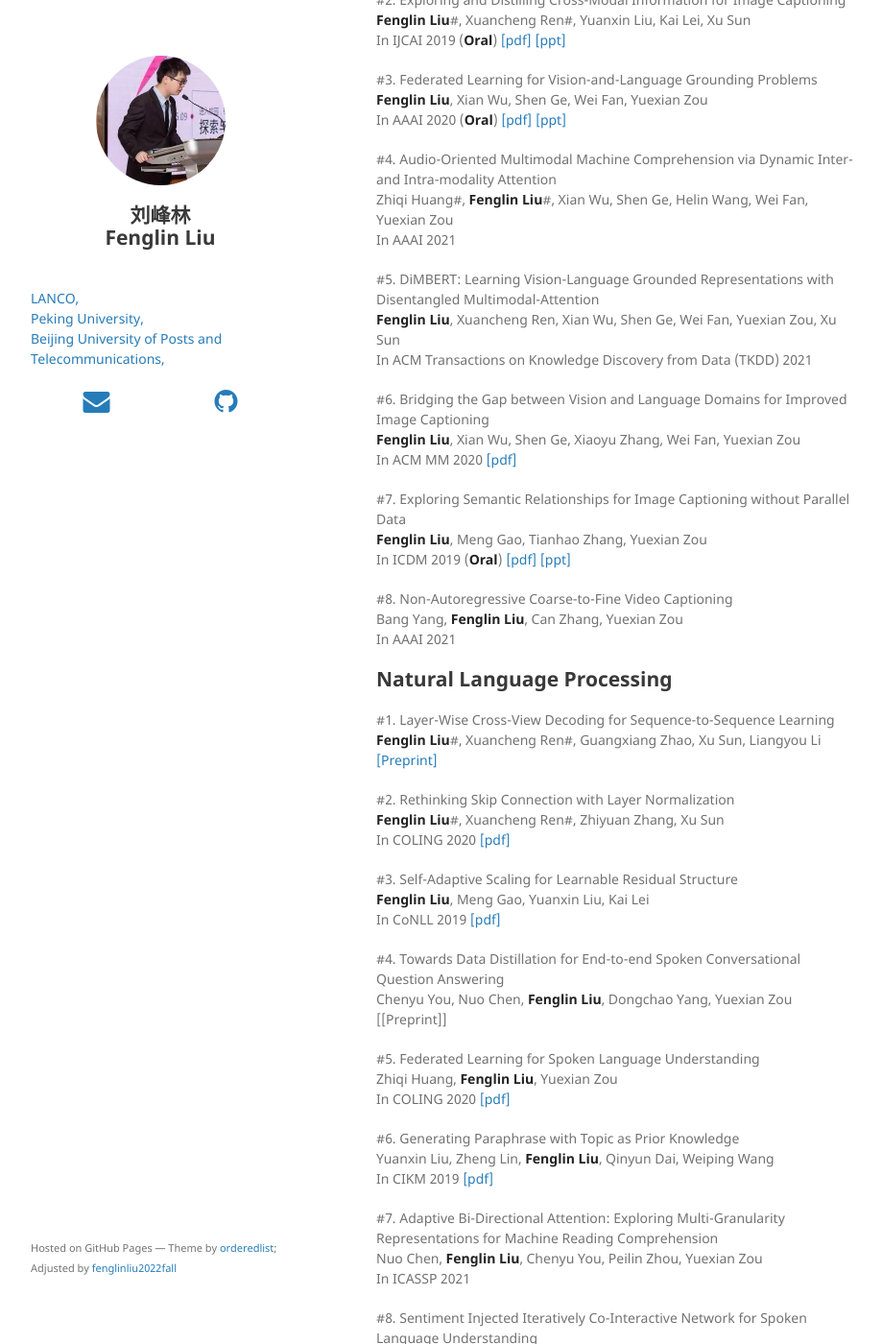
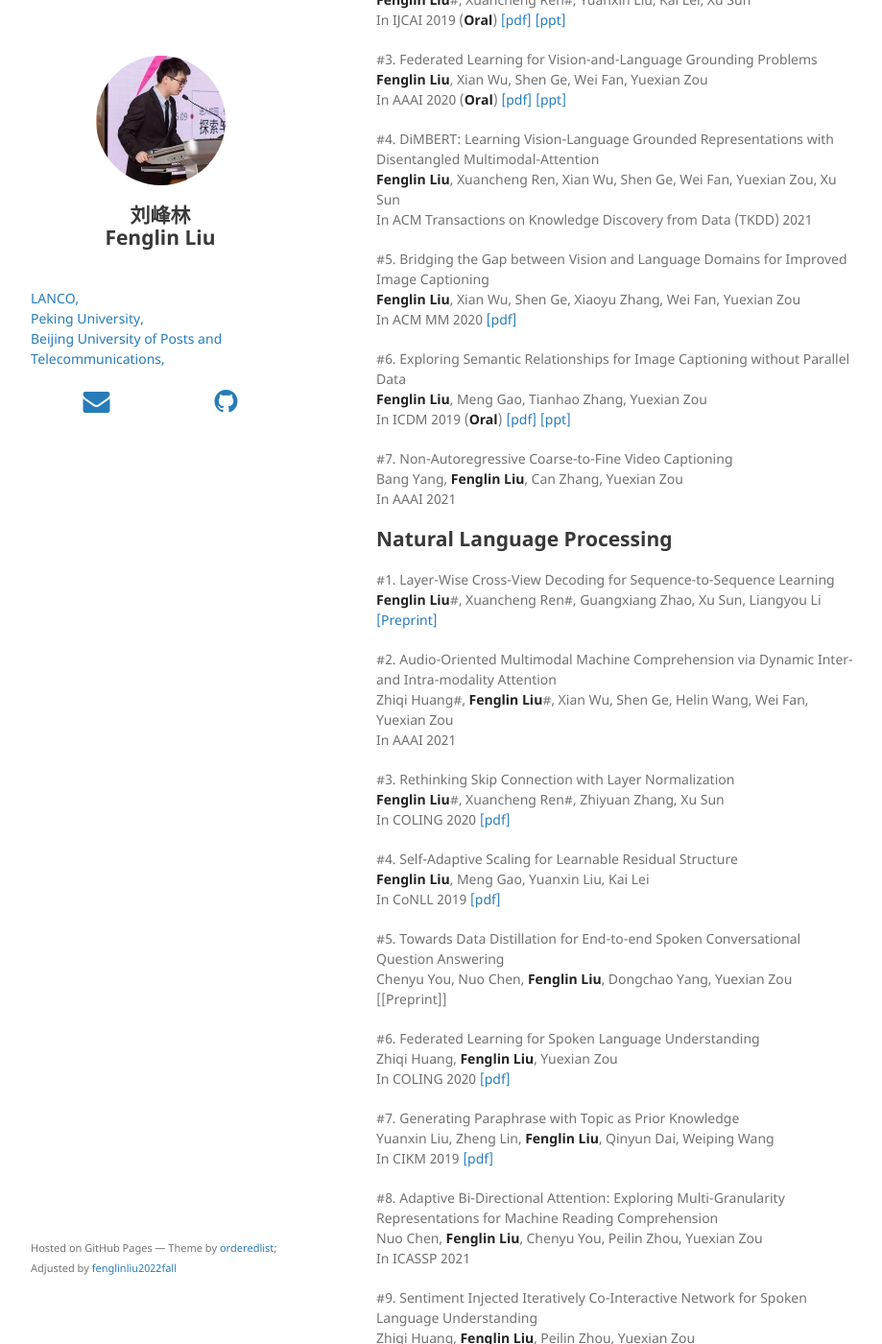
Before and after one commit to fenglinliu2022fall/fenglinliu2022fall.github.io, a Jekyll site: the page built from index.md, in a window 1280 px wide and 1400 px high, scrolled down 2114 px. Shown: the whole window at 96% size, without its empty margins (178-1097 px from the left). Built offline with Jekyll 4.4.1, drawn with Linux system fonts in a browser that asks for light colours; nearby versions of some CDN libraries; our own code applies the rules of GitHub Pages for plain Markdown files; part of the change alters nothing that is shown; some of the changed text lies outside the part shown.

Commit message:
Update index.md

```diff
--- a/index.md
+++ b/index.md
@@ -1,5 +1,5 @@
 # Biography
-Fenglin Liu is a Master student at Peking University. His research interests include Computational Biology, Machine Learning and Artificial Intelligence. Currently, he works on: 1) Medical Image Computing; 2) Representation / Unsupervised Learning for Multi-Modal (especially visual) NLP; 3) Natural Language Processing and Generation.
+Fenglin Liu is a Master student at Peking University. His research interests include Computational Biology, Machine Learning and Artificial Intelligence. Currently, he works on: 1) Medical Image Computing; 2) Representation / Unsupervised Learning; 3) Natural Language Processing and Generation.
 
 He has published over ten papers in premier ML/AI conferences as the first author (e.g., NeurIPS, CVPR, EMNLP, AAAI, IJCAI, ACMMM) and has been invited to contribute to most premier ML/AI conferences as a (Senior) Program Committee member (i.e., ICML, NeurIPS, ICLR, CVPR, ICCV, ACL, AAAI, IJCAI).
 
@@ -12,7 +12,7 @@ He has published over ten papers in premier ML/AI conferences as the first autho
   * Unsupervised Learning
 
 * **Artificial Intelligence**
-  * Multimodal Learning
+  * Vision and Language
   * Natural Language Processing
 
 # Educations
@@ -56,7 +56,7 @@ He has published over ten papers in premier ML/AI conferences as the first autho
   **Fenglin Liu**, Xuancheng Ren, Xian Wu, Shen Ge, Wei Fan, Yuexian Zou, Xu Sun
   In NeurIPS 2020 [[pdf]](https://proceedings.neurips.cc/paper/2020/file/13fe9d84310e77f13a6d184dbf1232f3-Paper.pdf) [[code]](https://github.com/fenglinliu98/ProphetAttention) [[ppt]](https://github.com/fenglinliu98/Slides-Posters/blob/master/ProphetAttention-NeurIPS2021-slides.pptx) [[poster]](https://github.com/fenglinliu98/Slides-Posters/blob/master/ProphetAttention-NeurIPS2021-slides.pdf)
 
-## Multimodal Learning
+## Vision and Language
   #1. simNet: Stepwise Image-Topic Merging Network for Generating Detailed and Comprehensive Image Captions
   **Fenglin Liu**#, Xuancheng Ren#, Yuanxin Liu, Houfeng Wang, Xu Sun
   In EMNLP 2018 (**Oral**) [[pdf]](http://aclweb.org/anthology/D18-1013) [[code]](https://github.com/lancopku/simNet) [[ppt]](https://github.com/fenglinliu98/Slides-Posters/blob/master/simNet-EMNLP2018-slides.pptx)
@@ -69,23 +69,19 @@ He has published over ten papers in premier ML/AI conferences as the first autho
   **Fenglin Liu**, Xian Wu, Shen Ge, Wei Fan, Yuexian Zou
   In AAAI 2020 (**Oral**) [[pdf]](http://web.pkusz.edu.cn/adsp/files/2020/02/AAAI-FenglinL.pdf) [[ppt]](https://github.com/fenglinliu98/Slides-Posters/blob/master/Federated_Learning-AAAI2020-slides.pptx)
 
-  #4. Audio-Oriented Multimodal Machine Comprehension via Dynamic Inter- and Intra-modality Attention
-  Zhiqi Huang#, **Fenglin Liu**#, Xian Wu, Shen Ge, Helin Wang, Wei Fan, Yuexian Zou
-  In AAAI 2021
-
-  #5. DiMBERT: Learning Vision-Language Grounded Representations with Disentangled Multimodal-Attention
+  #4. DiMBERT: Learning Vision-Language Grounded Representations with Disentangled Multimodal-Attention
   **Fenglin Liu**, Xuancheng Ren, Xian Wu, Shen Ge, Wei Fan, Yuexian Zou, Xu Sun
   In ACM Transactions on Knowledge Discovery from Data (TKDD) 2021
 
-  #6. Bridging the Gap between Vision and Language Domains for Improved Image Captioning
+  #5. Bridging the Gap between Vision and Language Domains for Improved Image Captioning
   **Fenglin Liu**, Xian Wu, Shen Ge, Xiaoyu Zhang, Wei Fan, Yuexian Zou
   In ACM MM 2020 [[pdf]](http://web.pkusz.edu.cn/adsp/files/2020/09/ACM_MM2020_mmfp0774.pdf)
 
-  #7. Exploring Semantic Relationships for Image Captioning without Parallel Data
+  #6. Exploring Semantic Relationships for Image Captioning without Parallel Data
   **Fenglin Liu**, Meng Gao, Tianhao Zhang, Yuexian Zou
   In ICDM 2019 (**Oral**) [[pdf]](https://ieeexplore.ieee.org/document/8970902) [[ppt]](https://github.com/fenglinliu98/Slides-Posters/blob/master/Unpaired_Image_Captioning-ICDM2019-slides.pptx)
 
-  #8. Non-Autoregressive Coarse-to-Fine Video Captioning
+  #7. Non-Autoregressive Coarse-to-Fine Video Captioning
   Bang Yang, **Fenglin Liu**, Can Zhang, Yuexian Zou
   In AAAI 2021
 
@@ -94,34 +90,38 @@ He has published over ten papers in premier ML/AI conferences as the first autho
   **Fenglin Liu**#, Xuancheng Ren#, Guangxiang Zhao, Xu Sun, Liangyou Li
   [[Preprint]](https://arxiv.org/abs/2005.08081)
 
-  #2. Rethinking Skip Connection with Layer Normalization
+  #2. Audio-Oriented Multimodal Machine Comprehension via Dynamic Inter- and Intra-modality Attention
+  Zhiqi Huang#, **Fenglin Liu**#, Xian Wu, Shen Ge, Helin Wang, Wei Fan, Yuexian Zou
+  In AAAI 2021
+
+  #3. Rethinking Skip Connection with Layer Normalization
   **Fenglin Liu**#, Xuancheng Ren#, Zhiyuan Zhang, Xu Sun
   In COLING 2020 [[pdf]](http://web.pkusz.edu.cn/adsp/files/2020/11/COLING2020__rSkip_LN.pdf)
 
-  #3. Self-Adaptive Scaling for Learnable Residual Structure
+  #4. Self-Adaptive Scaling for Learnable Residual Structure
   **Fenglin Liu**, Meng Gao, Yuanxin Liu, Kai Lei
   In CoNLL 2019 [[pdf]](https://www.aclweb.org/anthology/K19-1080/)
 
-  #4. Towards Data Distillation for End-to-end Spoken Conversational Question Answering
+  #5. Towards Data Distillation for End-to-end Spoken Conversational Question Answering
   Chenyu You, Nuo Chen, **Fenglin Liu**, Dongchao Yang, Yuexian Zou
   [[Preprint]]
 
-  #5. Federated Learning for Spoken Language Understanding
+  #6. Federated Learning for Spoken Language Understanding
   Zhiqi Huang, **Fenglin Liu**, Yuexian Zou
   In COLING 2020 [[pdf]](http://web.pkusz.edu.cn/adsp/files/2020/11/COLING_2020_Federated_Learning_for_Spoken_Language_Understanding__Final_.pdf)
 
-  #6. Generating Paraphrase with Topic as Prior Knowledge
+  #7. Generating Paraphrase with Topic as Prior Knowledge
   Yuanxin Liu, Zheng Lin, **Fenglin Liu**, Qinyun Dai, Weiping Wang
   In CIKM 2019 [[pdf]](https://dl.acm.org/doi/10.1145/3357384.3358102)
 
-  #7. Adaptive Bi-Directional Attention: Exploring Multi-Granularity Representations for Machine Reading Comprehension
+  #8. Adaptive Bi-Directional Attention: Exploring Multi-Granularity Representations for Machine Reading Comprehension
   Nuo Chen, **Fenglin Liu**, Chenyu You, Peilin Zhou, Yuexian Zou
   In ICASSP 2021
 
-  #8. Sentiment Injected Iteratively Co-Interactive Network for Spoken Language Understanding
+  #9. Sentiment Injected Iteratively Co-Interactive Network for Spoken Language Understanding
   Zhiqi Huang, **Fenglin Liu**, Peilin Zhou, Yuexian Zou
   In ICASSP 2021
 
-  #9. PIN: A Novel Parallel Interactive Network for Spoken Language Understanding
+  #10. PIN: A Novel Parallel Interactive Network for Spoken Language Understanding
   Peilin Zhou, Zhiqi Huang, **Fenglin Liu**, Yuexian Zou
   In ICPR 2020 [[pdf]](http://web.pkusz.edu.cn/adsp/files/2020/06/PIN.pdf)
```
